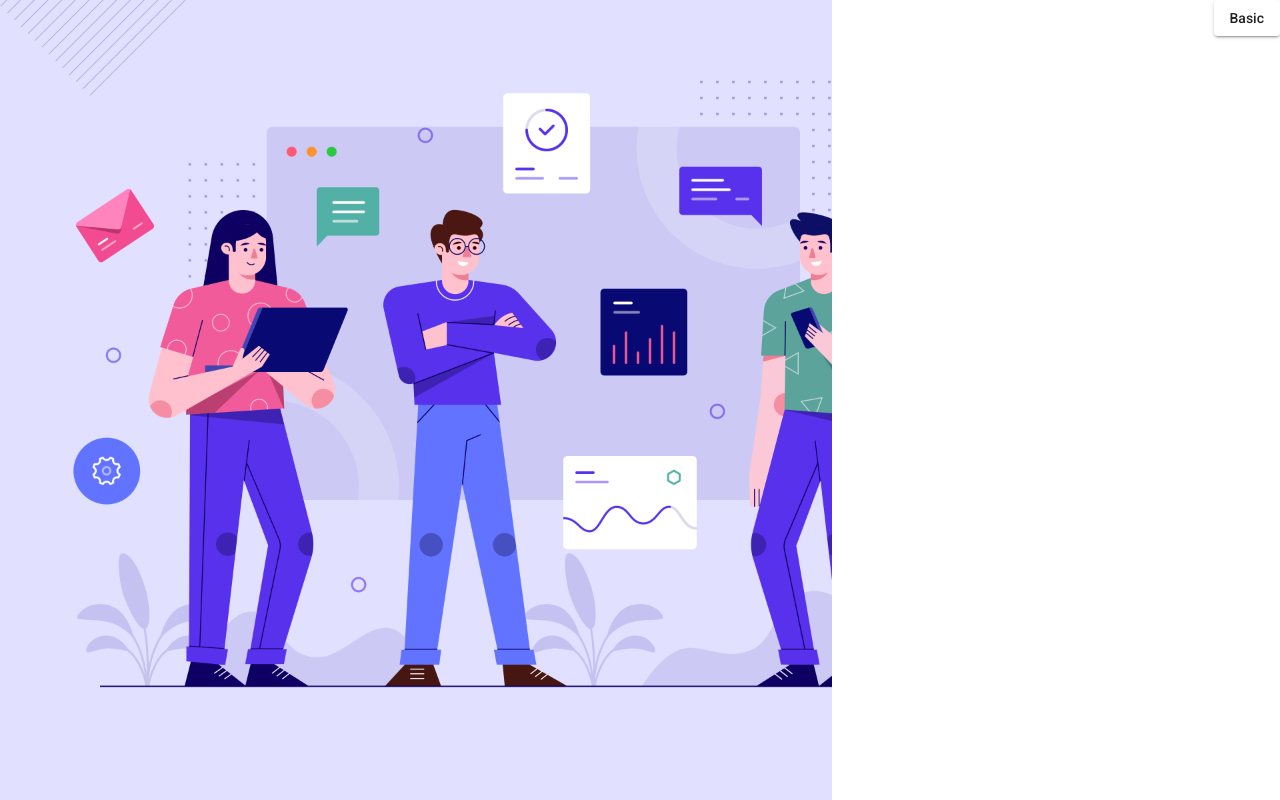
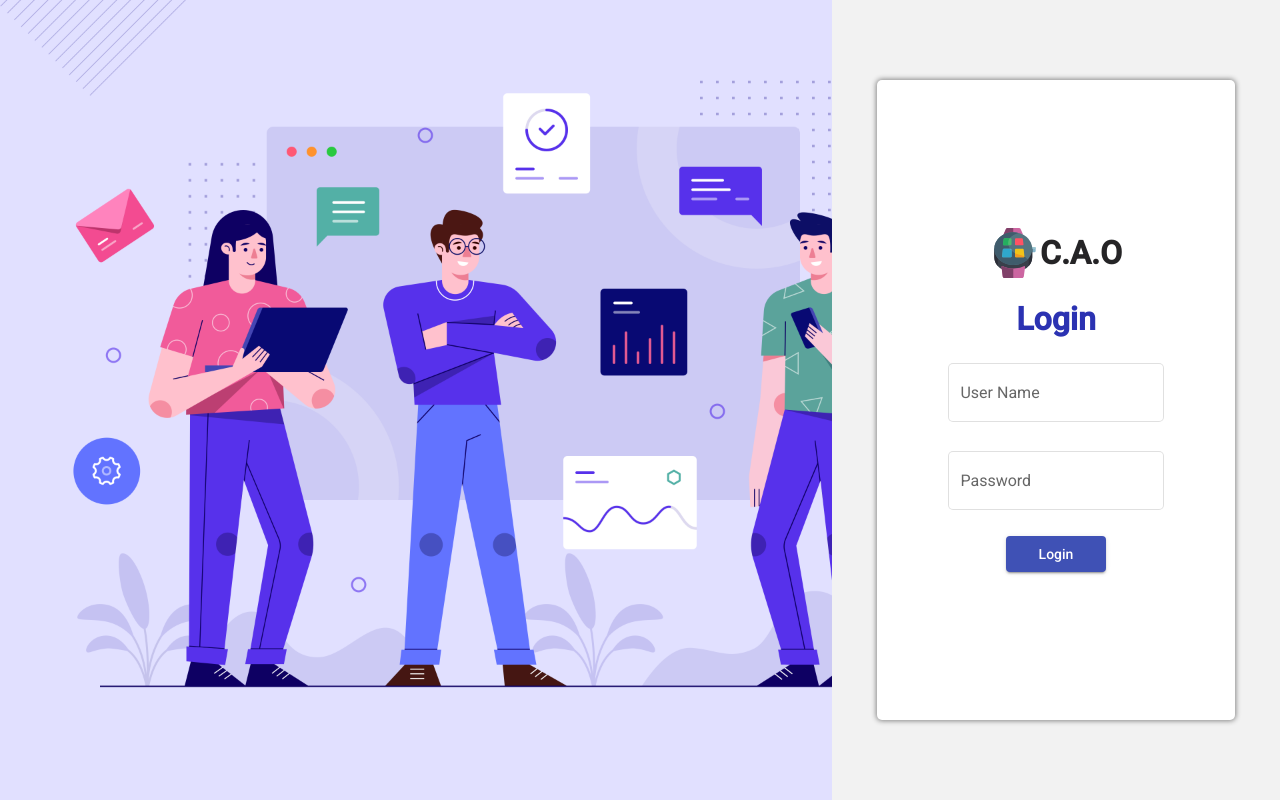
Before and after one commit to DangCao1999/Manage-Watch-Sales, an Angular app: page / in a window 1280 px wide. Built offline with nearby package versions, Linux system fonts and the light colour scheme.

Commit message:
done form login 50%

```diff
--- a/package.json
+++ b/package.json
@@ -30,9 +30,9 @@
     "@angular/cli": "~9.1.4",
     "@angular/compiler-cli": "~9.1.4",
     "@angular/language-service": "~9.1.4",
-    "@types/node": "^12.11.1",
     "@types/jasmine": "~3.5.0",
     "@types/jasminewd2": "~2.0.3",
+    "@types/node": "^12.11.1",
     "codelyzer": "^5.1.2",
     "jasmine-core": "~3.5.0",
     "jasmine-spec-reporter": "~4.2.1",
@@ -41,7 +41,7 @@
     "karma-coverage-istanbul-reporter": "~2.1.0",
     "karma-jasmine": "~3.0.1",
     "karma-jasmine-html-reporter": "^1.4.2",
-    "protractor": "~5.4.3",
+    "protractor": "^7.0.0",
     "ts-node": "~8.3.0",
     "tslint": "~6.1.0",
     "typescript": "~3.8.3"
--- a/src/app/app.component.html
+++ b/src/app/app.component.html
@@ -2,5 +2,25 @@
   style="background-image: url('./assets/manage_apps1.png'); background-size: cover; width: 65%; height: 100%; float: left;">
 
 </div>
-<div style="float: right;">  <button mat-raised-button>Basic</button></div>
+<div style="background-color: rgb(242, 242, 242);width: 35%; height: 100%; float: right; display: flex; justify-content: center; align-items: center;">
+  <div class="login-form">
+    <div style="display: flex; align-items: center;">
+      <img src=".././assets/electronics.svg" style=" width: 50px; height: 50px;">
+      <h1 style="display: inline-block; margin: 0; color: rgb(37,36,38);">C.A.O</h1>
+    </div>
+    <h1 style="color: #2B32B2;">Login</h1>
+    <mat-form-field appearance="outline" style=" width: 60%;">
+      <mat-label>User Name</mat-label>
+      <input matInput type="text" placeholder="Enter your name">
+    </mat-form-field>
+    <mat-form-field appearance="outline" style=" width: 60%;">
+      <mat-label>Password</mat-label>
+      <input matInput style="height: 10%;"  type="text" placeholder="Enter your Password">
+    </mat-form-field>
+    <button style="width: 100px;" mat-raised-button color="primary">
+      Login
+    </button>
+  </div>
+
+</div>
 <div style="clear:both;"></div>
--- a/src/app/app.component.scss
+++ b/src/app/app.component.scss
@@ -0,0 +1,13 @@
+.login-form{
+    border-radius: 5px;
+    border: none gray 2px;
+    display: flex;
+    flex-direction: column;
+    align-items: center;
+    justify-content: center;
+    margin: 0;
+    width: 80%;
+    height: 80%;
+   background-color: white;
+   box-shadow: 0px 0px 5px 1px #888888
+}
--- a/src/app/app.component.ts
+++ b/src/app/app.component.ts
@@ -1,10 +1,10 @@
 import { Component } from '@angular/core';
-
 
 @Component({
   selector: 'app-root',
   templateUrl: './app.component.html',
-  styleUrls: ['./app.component.scss']
+  styleUrls: ['./app.component.scss'],
+
 })
 export class AppComponent {
   title = 'Angular';
```
Also changed, not shown: src/app/app.module.ts (+6 -3 lines), src/assets/electronics.svg (added), 1 other file (tests, documents, lock files or other folders).
